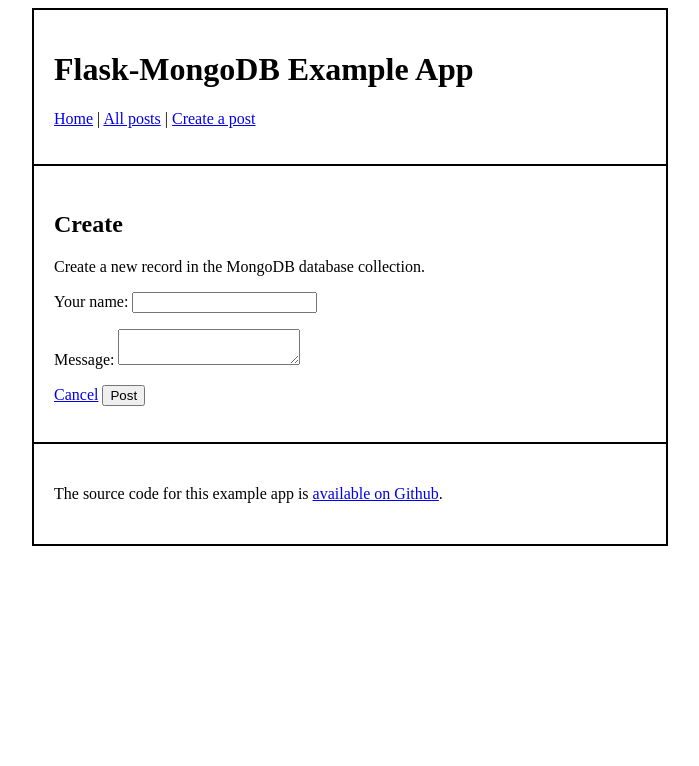
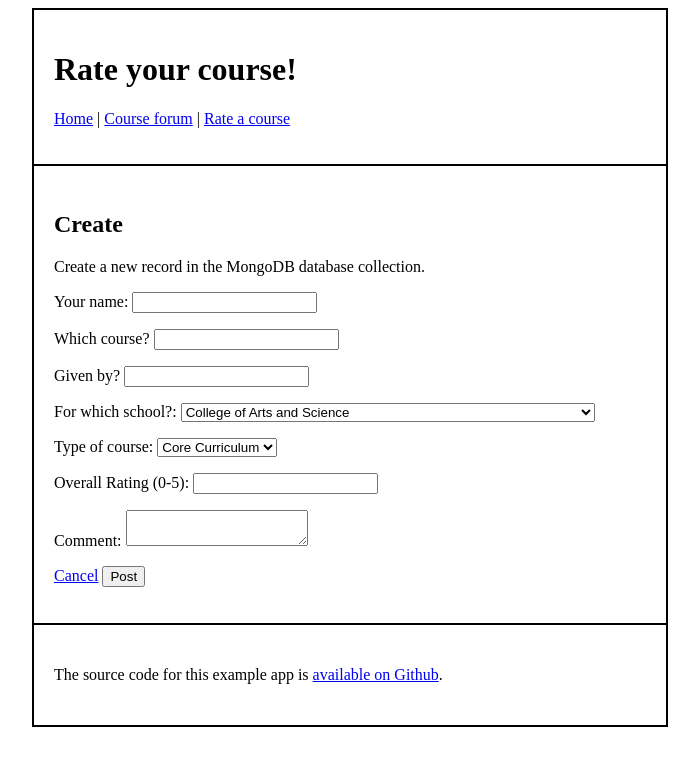
Before and after one commit to dbdesign-students-spring2024/7-web-app-aLittlennnnn, a Flask app: page /create in a window 1280 px wide. Shown: the top 766 px of the page, without its empty margins (290-989 px from the left). Run offline with Flask 2, Linux system fonts and the light colour scheme.

Commit message:
version1

```diff
--- a/app.py
+++ b/app.py
@@ -81,16 +81,22 @@
     Accepts the form submission data for a new document and saves the document to the database.
     """
     name = request.form["fname"]
-    restaurant_name = request.form["restaurant_name"]
-    overall_rating = request.form["overall_rating"]
-    message = request.form["fmessage"]
+    course_name = request.form["course_name"]
+    major = request.form["major"]
+    course_type = request.form["course_type"]
+    professor_name = request.form["professor_name"]
+    course_rating = request.form["course_rating"]
+    comment = request.form["fmessage"]
 
     # create a new document with the data the user entered
     doc = {
         "name": name,
-        "restaurant_name": restaurant_name,
-        "overall_rating": overall_rating,
-        "message": message,
+        "course_name": course_name,
+        "major": major,
+        "course_type": course_type,
+        "professor_name": professor_name,
+        "course_rating": course_rating,
+        "comment": comment,
         "created_at": datetime.datetime.utcnow()}
     db.exampleapp.insert_one(doc)  # insert a new document
 
@@ -124,16 +130,22 @@
     mongoid (str): The MongoDB ObjectId of the record to be edited.
     """
     name = request.form["fname"]
-    restaurant_name = request.form["restaurant_name"]
-    overall_rating = request.form["overall_rating"]
-    message = request.form["fmessage"]
+    course_name = request.form["course_name"]
+    course_type = request.form["course_type"]
+    major = request.form["major"]
+    professor_name = request.form["professor_name"]
+    course_rating = request.form["course_rating"]
+    comment = request.form["fmessage"]
 
     doc = {
         # "_id": ObjectId(mongoid),
         "name": name,
-        "restaurant_name": restaurant_name,
-        "overall_rating": overall_rating,
-        "message": message,
+        "course_name": course_name,
+        "major": major,
+        "course_type": course_type,
+        "professor_name": professor_name,
+        "course_rating": course_rating,
+        "comment": comment,
         "created_at": datetime.datetime.utcnow(),
     }
 
--- a/templates/base.html
+++ b/templates/base.html
@@ -1,7 +1,7 @@
 <!DOCTYPE html>
 <html>
   <head>
-    <title>Flask-MongoDB Example App</title>
+    <title>Rate your course NYU!</title>
     <link
       rel="stylesheet"
       href="{{ url_for('static', filename='css/style.css') }}"
@@ -10,18 +10,18 @@
   <body>
     <div class="container">
       <header>
-        <h1>Flask-MongoDB Example App</h1>
+        <h1>Rate your course!</h1>
         <p>
           <a href="{{ url_for('home')}}">Home</a> |
-          <a href="{{ url_for('read')}}">All posts</a> |
-          <a href="{{ url_for('create')}}">Create a post</a>
+          <a href="{{ url_for('read')}}">Course forum</a> |
+          <a href="{{ url_for('create')}}">Rate a course</a>
         </p>
       </header>
       <main>{% block container %} {% endblock %}</main>
       <footer>
         <p>
           The source code for this example app is
-          <a href="https://github.com/nyu-database-design/flask-mongodb-web-app"
+          <a href="https://github.com/dbdesign-students-spring2024/7-web-app-aLittlennnnn"
             >available on Github</a
           >.
         </p>
--- a/templates/create.html
+++ b/templates/create.html
@@ -3,8 +3,33 @@
 <p>Create a new record in the MongoDB database collection.</p>
 <form method="POST" action="{{ url_for('create_post') }}">
   <p>Your name: <input type="text" id="fname" name="fname" /><br /></p>
-  <p>
-    Message:
+  <p>Which course? <input type="text" id="course_name" name="course_name" /><br /></p>
+  <p>Given by? <input type="text" id="professor_name" name="professor_name" /><br /></p>
+  <p>For which school?:
+    <select id="major" name="major">
+      <option value="CAS">College of Arts and Science</option>
+      <option value="Dental">College of Dentistry</option>
+      <option value="Gallatin">Gallatin School of Individualized Study</option>
+      <option value="Stern">Leonard N. Stern School of Business</option>
+      <option value="LS">Liberal Studies</option>
+      <option value="Abu">NYU Abu Dhabi</option>
+      <option value="SH">NYU Shanghai</option>
+      <option value="OP">Opportunity Programs</option>
+      <option value="Steinhardt">Steinhardt School of Culture, Education, and Human Development</option>
+      <option value="Tandon">Tandon School of Engineering</option>
+      <option value="Tisch">Tisch School of the Arts</option>
+      <option value="Others">Others</option>
+    </select>
+  </p>
+  <p>Type of course:
+    <select id="course_type" name="course_type">
+      <option value="core">Core Curriculum</option>
+      <option value="major_core">Major Core</option>
+      <option value="Elective">Electives</option>
+    </select>
+  </p>
+  <p>Overall Rating (0-5): <input type="number" id="course_rating" name="course_rating" /><br /></p>
+  <p>Comment:
     <textarea type="text" id="fmessage" name="fmessage"></textarea>
   </p>
   <p>
```
Also changed, not shown: templates/edit.html (+29 -2 lines), templates/read.html (+11 -0 lines).
